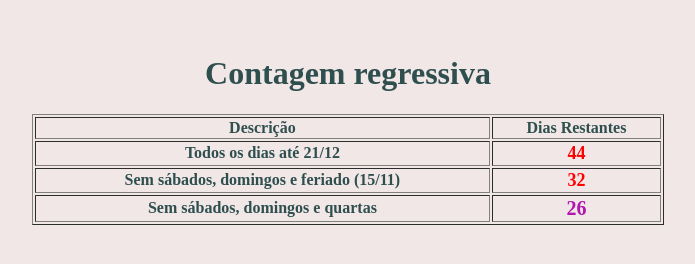
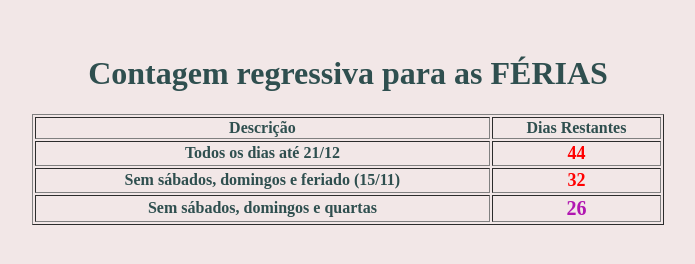
Before and after one commit to adamoskimanika/tempo_ferias, a plain HTML site: page index.html in a window 1280 px wide. Shown: the whole page, without its empty margins (292-987 px from the left). Drawn offline with nearby package versions, Linux system fonts and the light colour scheme.

Commit message:
Update index.html

```diff
--- a/index.html
+++ b/index.html
@@ -11,7 +11,7 @@
 <body>
 <p>&nbsp;</p>
 <h1>
-  <h1> Contagem regressiva </h1>
+  <h1> Contagem regressiva para as FÉRIAS </h1>
     <p></p>
 </h1>
 
```
